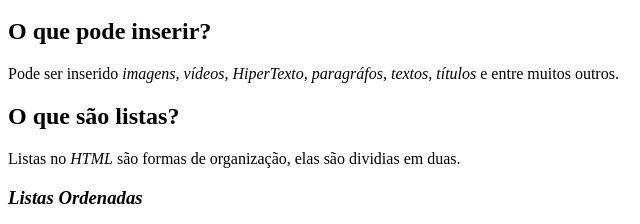
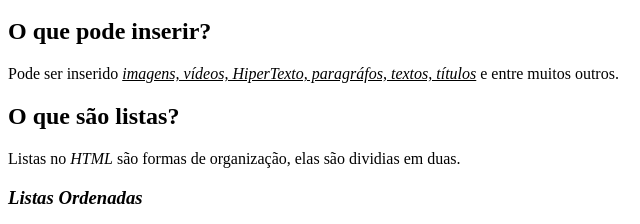
Before and after one commit to Madudis2/desafio-html, a plain HTML site: page index.html in a window 1280 px wide. Shown: the part 332-556 px from the top of the page, 0-640 px from the left. Drawn offline with Linux system fonts and the light colour scheme.

Commit message:
Sublinhado

```diff
--- a/index.html
+++ b/index.html
@@ -18,7 +18,7 @@
         <p><strong>HTML:</strong> <mark>Linguagem de Marcação de HiperTexto</mark></p>
 
         <h2 id="inserir"> O que pode inserir?</h2>
-        <p>Pode ser inserido <i>imagens, vídeos, HiperTexto, paragráfos, textos, títulos</i> e entre muitos outros. </p>
+        <p>Pode ser inserido <u> <i>imagens, vídeos, HiperTexto, paragráfos, textos, títulos</i></u> e entre muitos outros. </p>
 
         <h2 id="listas">O que são <strong>listas</strong>?</h2>
         <p>Listas no <i>HTML</i> são formas de organização, elas são dividias em duas.</p>
```
